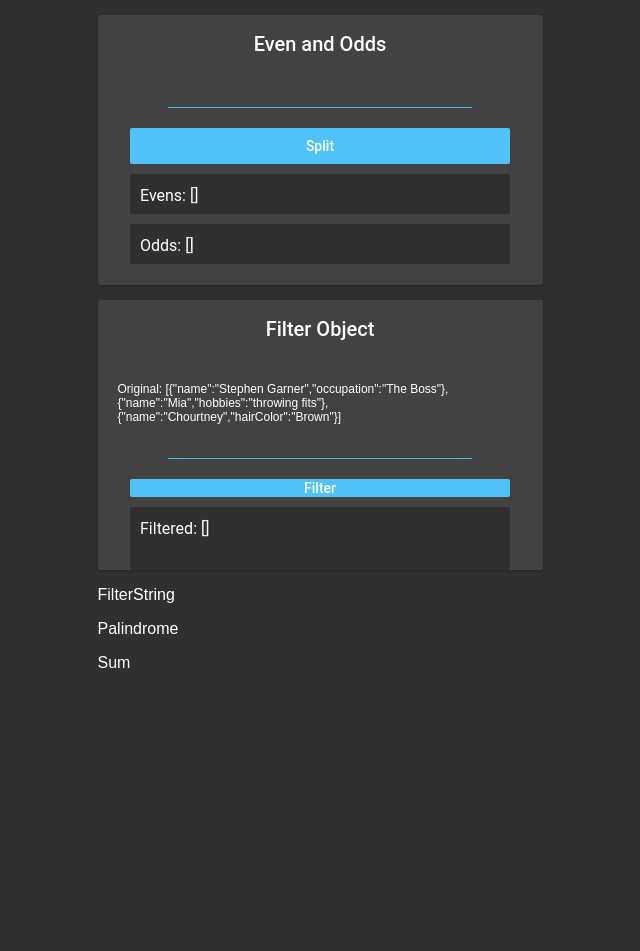
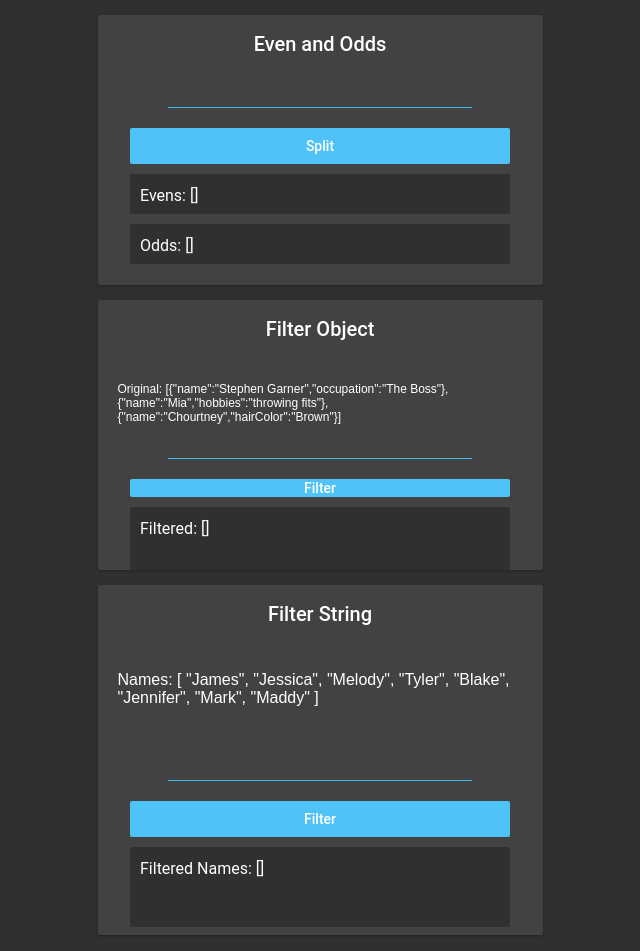
Before and after one commit to sgarner23/React-toy-problems, a React (Create React App) app: page / in a window 1280 px wide. Shown: the top 951 px of the page, without its empty margins (320-960 px from the left). Before the commit the page ends 800 px from the top, so only its background shows below. Built offline with nearby package versions, Linux system fonts and the light colour scheme.

Commit message:
filter string

```diff
--- a/src/components/Topics/FilterString.js
+++ b/src/components/Topics/FilterString.js
@@ -1,9 +1,56 @@
 import React from "react";
+import { useState } from "react";
 
 const FilterString = () => {
+  let namesArr = [
+    "James",
+    "Jessica",
+    "Melody",
+    "Tyler",
+    "Blake",
+    "Jennifer",
+    "Mark",
+    "Maddy",
+  ];
+
+  const [userInput, setUserInput] = useState("");
+  const [filterText, setFilterText] = useState("Filtered Names: []");
+
+  function clickHandler() {
+    let newNamesArr = [];
+
+    namesArr.forEach((name) => {
+      if (name.includes(userInput)) {
+        console.log("It did include");
+        newNamesArr.push(" " + name);
+      } else {
+        console.log("This name wasn't pushed: ", name);
+      }
+    });
+
+    console.log("this is the new array: ", newNamesArr);
+
+    setFilterText(`Filtered Names: [${newNamesArr}]`);
+  }
+
   return (
-    <div>
-      <p>FilterString</p>
+    <div className="puzzleBox filterStringPB">
+      <h4>Filter String</h4>
+      <p>
+        Names: [ "James", "Jessica", "Melody", "Tyler", "Blake", "Jennifer",
+        "Mark", "Maddy" ]
+      </p>
+      <span className="puzzleText"></span>
+      <input
+        className="inputLine"
+        type="text"
+        value={userInput}
+        onChange={(e) => setUserInput(e.target.value)}
+      />
+      <button className="confirmationButton" onClick={clickHandler}>
+        Filter
+      </button>
+      <span className="resultsBox filterStringRB">{filterText}</span>
     </div>
   );
 };
```
